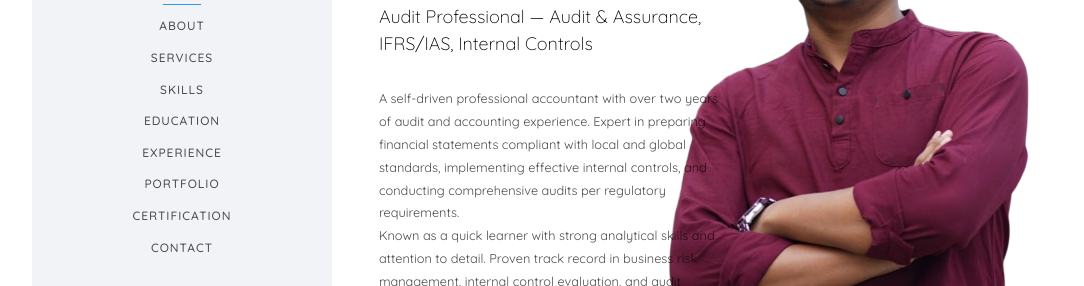
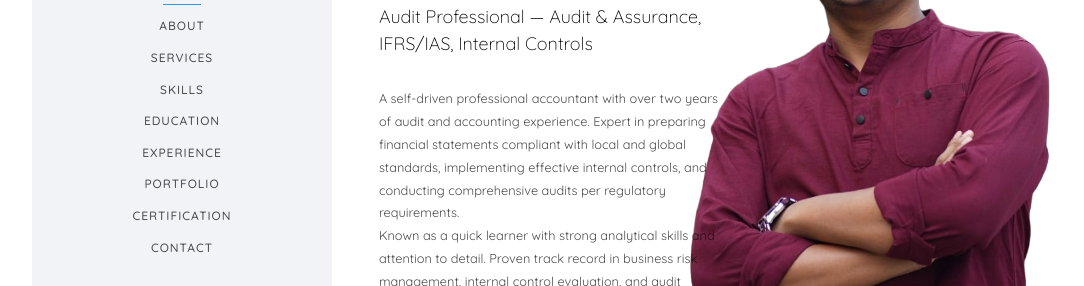
Before and after one commit to Azamisrafil/portfolio, a plain HTML site: page index.html in a window 1280 px wide. Shown: the part 323-609 px from the top of the page, without its empty margins (23-1107 px from the left). Drawn offline with nearby package versions, Linux system fonts and the light colour scheme; files whose address does not match are found by name; a web font is replaced by a local one.

Commit message:
Update index.html

```diff
--- a/index.html
+++ b/index.html
@@ -93,8 +93,8 @@ Copyright <script>document.write(new Date().getFullYear());</script> All rights
 			<section id="colorlib-hero" class="js-fullheight" data-section="home">
 	<div class="flexslider js-fullheight">
 		<ul class="slides">
-			<li style="background-image: url(images/img-bg.PNG);
-					   background-position: 120% 20%;
+			<li style="background-image: url(images/img-bg.png);
+					   background-position: 150% 20%;
 					   background-repeat: no-repeat;
 					   background-size: contain;">
 				<div class="overlay"></div>
```
